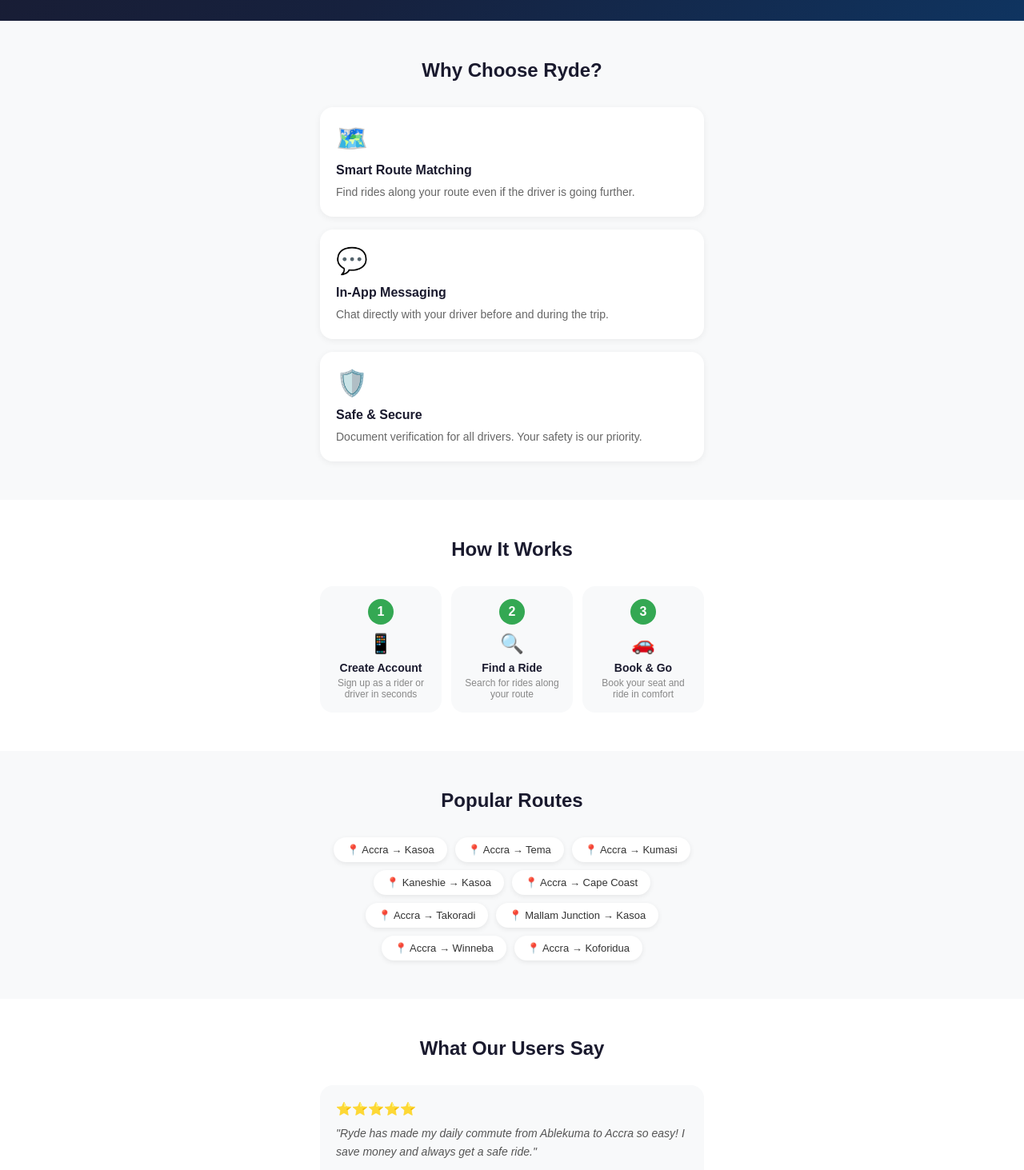
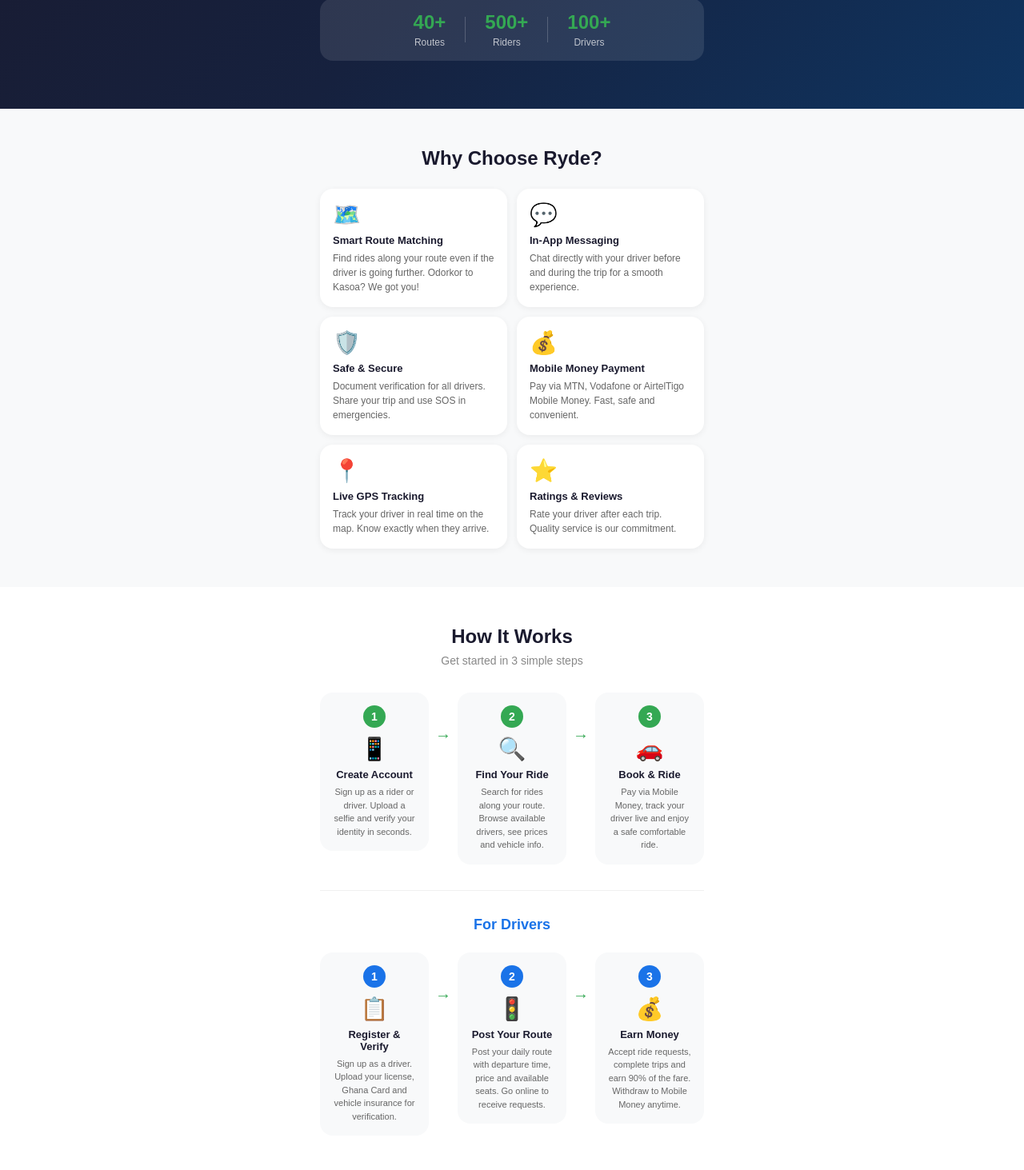
Before and after one commit to homatekpor-hash/rideshare-frontend, a React (Create React App) app: page / in a window 1280 px wide. Shown: the part 456-1919 px from the top of the page at 80% size. Built offline with nearby package versions, Linux system fonts and the light colour scheme.

Commit message:
Improve home page with download section and better how it works

```diff
--- a/src/pages/Home.js
+++ b/src/pages/Home.js
@@ -53,6 +53,13 @@
             <button onClick={handleGetStarted} style={{...styles.heroRegisterBtn, border: 'none', cursor: 'pointer'}}>Get Started</button>
             <Link to="/login" style={styles.heroLoginBtn}>Login</Link>
           </div>
+          <div style={styles.heroStats}>
+            <div style={styles.heroStat}><p style={styles.heroStatNum}>40+</p><p style={styles.heroStatLbl}>Routes</p></div>
+            <div style={styles.heroStatDiv} />
+            <div style={styles.heroStat}><p style={styles.heroStatNum}>500+</p><p style={styles.heroStatLbl}>Riders</p></div>
+            <div style={styles.heroStatDiv} />
+            <div style={styles.heroStat}><p style={styles.heroStatNum}>100+</p><p style={styles.heroStatLbl}>Drivers</p></div>
+          </div>
         </div>
       </div>
 
@@ -61,9 +68,12 @@
         <h2 style={styles.featuresTitle}>Why Choose Ryde?</h2>
         <div style={styles.featureGrid}>
           {[
-            { icon: '🗺️', title: 'Smart Route Matching', desc: 'Find rides along your route even if the driver is going further.' },
-            { icon: '💬', title: 'In-App Messaging', desc: 'Chat directly with your driver before and during the trip.' },
-            { icon: '🛡️', title: 'Safe & Secure', desc: 'Document verification for all drivers. Your safety is our priority.' },
+            { icon: '🗺️', title: 'Smart Route Matching', desc: 'Find rides along your route even if the driver is going further. Odorkor to Kasoa? We got you!' },
+            { icon: '💬', title: 'In-App Messaging', desc: 'Chat directly with your driver before and during the trip for a smooth experience.' },
+            { icon: '🛡️', title: 'Safe & Secure', desc: 'Document verification for all drivers. Share your trip and use SOS in emergencies.' },
+            { icon: '💰', title: 'Mobile Money Payment', desc: 'Pay via MTN, Vodafone or AirtelTigo Mobile Money. Fast, safe and convenient.' },
+            { icon: '📍', title: 'Live GPS Tracking', desc: 'Track your driver in real time on the map. Know exactly when they arrive.' },
+            { icon: '⭐', title: 'Ratings & Reviews', desc: 'Rate your driver after each trip. Quality service is our commitment.' },
           ].map((f, i) => (
             <div key={i} style={styles.featureCard}>
               <p style={styles.featureIcon}>{f.icon}</p>
@@ -77,19 +87,55 @@
       {/* How it works */}
       <div style={styles.howSection}>
         <h2 style={styles.featuresTitle}>How It Works</h2>
-        <div style={styles.stepsRow}>
-          {[
-            { icon: '📱', step: '1', title: 'Create Account', desc: 'Sign up as a rider or driver in seconds' },
-            { icon: '🔍', step: '2', title: 'Find a Ride', desc: 'Search for rides along your route' },
-            { icon: '🚗', step: '3', title: 'Book & Go', desc: 'Book your seat and ride in comfort' },
-          ].map((s, i) => (
-            <div key={i} style={styles.stepCard}>
-              <div style={styles.stepNum}>{s.step}</div>
-              <p style={styles.stepIcon}>{s.icon}</p>
-              <p style={styles.stepTitle}>{s.title}</p>
-              <p style={styles.stepDesc}>{s.desc}</p>
-            </div>
-          ))}
+        <p style={styles.howSubtitle}>Get started in 3 simple steps</p>
+
+        <div style={styles.howGrid}>
+          <div style={styles.howCard}>
+            <div style={styles.howNum}>1</div>
+            <div style={styles.howIcon}>📱</div>
+            <h3 style={styles.howTitle}>Create Account</h3>
+            <p style={styles.howDesc}>Sign up as a rider or driver. Upload a selfie and verify your identity in seconds.</p>
+          </div>
+          <div style={styles.howArrow}>→</div>
+          <div style={styles.howCard}>
+            <div style={styles.howNum}>2</div>
+            <div style={styles.howIcon}>🔍</div>
+            <h3 style={styles.howTitle}>Find Your Ride</h3>
+            <p style={styles.howDesc}>Search for rides along your route. Browse available drivers, see prices and vehicle info.</p>
+          </div>
+          <div style={styles.howArrow}>→</div>
+          <div style={styles.howCard}>
+            <div style={styles.howNum}>3</div>
+            <div style={styles.howIcon}>🚗</div>
+            <h3 style={styles.howTitle}>Book & Ride</h3>
+            <p style={styles.howDesc}>Pay via Mobile Money, track your driver live and enjoy a safe comfortable ride.</p>
+          </div>
+        </div>
+
+        <div style={styles.howDivider} />
+
+        <h3 style={styles.howDriverTitle}>For Drivers</h3>
+        <div style={styles.howGrid}>
+          <div style={styles.howCard}>
+            <div style={{...styles.howNum, backgroundColor: '#1a73e8'}}>1</div>
+            <div style={styles.howIcon}>📋</div>
+            <h3 style={styles.howTitle}>Register & Verify</h3>
+            <p style={styles.howDesc}>Sign up as a driver. Upload your license, Ghana Card and vehicle insurance for verification.</p>
+          </div>
+          <div style={styles.howArrow}>→</div>
+          <div style={styles.howCard}>
+            <div style={{...styles.howNum, backgroundColor: '#1a73e8'}}>2</div>
+            <div style={styles.howIcon}>🚦</div>
+            <h3 style={styles.howTitle}>Post Your Route</h3>
+            <p style={styles.howDesc}>Post your daily route with departure time, price and available seats. Go online to receive requests.</p>
+          </div>
+          <div style={styles.howArrow}>→</div>
+          <div style={styles.howCard}>
+            <div style={{...styles.howNum, backgroundColor: '#1a73e8'}}>3</div>
+            <div style={styles.howIcon}>💰</div>
+            <h3 style={styles.howTitle}>Earn Money</h3>
+            <p style={styles.howDesc}>Accept ride requests, complete trips and earn 90% of the fare. Withdraw to Mobile Money anytime.</p>
+          </div>
         </div>
       </div>
 
@@ -100,10 +146,34 @@
           {[
             'Accra → Kasoa', 'Accra → Tema', 'Accra → Kumasi',
             'Kaneshie → Kasoa', 'Accra → Cape Coast', 'Accra → Takoradi',
-            'Mallam Junction → Kasoa', 'Accra → Winneba', 'Accra → Koforidua',
+            'Mallam Junction → Kasoa', 'Accra → Winneba', 'Manhean → Accra',
+            'Ablekuma → Kasoa', 'Lapaz → Accra', 'Accra → Koforidua',
           ].map((route, i) => (
             <div key={i} style={styles.routeTag}>📍 {route}</div>
           ))}
+        </div>
+      </div>
+
+      {/* App Download */}
+      <div style={styles.downloadSection}>
+        <div style={styles.downloadContent}>
+          <img src="/logo.png" alt="Ryde" style={styles.downloadLogo} />
+          <h2 style={styles.downloadTitle}>Get Ryde on Your Phone</h2>
+          <p style={styles.downloadSubtitle}>Install our app directly from your browser. No app store needed!</p>
+          <div style={styles.downloadSteps}>
+            {[
+              { icon: '🌐', text: 'Open rideshare-frontend-blush.vercel.app in Chrome' },
+              { icon: '⋮', text: 'Tap the menu button (3 dots) in your browser' },
+              { icon: '📲', text: 'Select "Add to Home Screen"' },
+              { icon: '✅', text: 'Ryde is now installed on your phone!' },
+            ].map((step, i) => (
+              <div key={i} style={styles.downloadStep}>
+                <span style={styles.downloadStepIcon}>{step.icon}</span>
+                <p style={styles.downloadStepText}>{step.text}</p>
+              </div>
+            ))}
+          </div>
+          <button onClick={handleGetStarted} style={styles.downloadBtn}>Open Ryde App</button>
         </div>
       </div>
 
@@ -188,26 +258,45 @@
   heroLogo: { width: '80px', height: '80px', borderRadius: '50%', objectFit: 'cover', marginBottom: '20px', border: '3px solid #34a853' },
   heroTitle: { fontSize: '32px', fontWeight: 'bold', color: 'white', margin: '0 0 16px 0' },
   heroSubtitle: { fontSize: '16px', color: 'rgba(255,255,255,0.8)', margin: '0 0 32px 0', lineHeight: '1.6' },
-  heroBtns: { display: 'flex', gap: '12px', justifyContent: 'center', flexWrap: 'wrap' },
+  heroBtns: { display: 'flex', gap: '12px', justifyContent: 'center', flexWrap: 'wrap', marginBottom: '32px' },
   heroRegisterBtn: { backgroundColor: '#34a853', color: 'white', padding: '14px 32px', borderRadius: '12px', fontSize: '16px', fontWeight: 'bold', textDecoration: 'none' },
   heroLoginBtn: { backgroundColor: 'rgba(255,255,255,0.1)', color: 'white', padding: '14px 32px', borderRadius: '12px', fontSize: '16px', textDecoration: 'none', border: '1px solid rgba(255,255,255,0.3)' },
+  heroStats: { display: 'flex', justifyContent: 'center', alignItems: 'center', gap: '24px', backgroundColor: 'rgba(255,255,255,0.1)', borderRadius: '16px', padding: '16px' },
+  heroStat: { textAlign: 'center' },
+  heroStatNum: { fontSize: '24px', fontWeight: 'bold', color: '#34a853', margin: '0 0 4px 0' },
+  heroStatLbl: { fontSize: '12px', color: 'rgba(255,255,255,0.7)', margin: 0 },
+  heroStatDiv: { width: '1px', height: '32px', backgroundColor: 'rgba(255,255,255,0.2)' },
   features: { padding: '48px 24px', backgroundColor: '#f8f9fa' },
-  featuresTitle: { fontSize: '24px', fontWeight: 'bold', color: '#1a1a2e', textAlign: 'center', margin: '0 0 32px 0' },
-  featureGrid: { display: 'flex', flexDirection: 'column', gap: '16px', maxWidth: '480px', margin: '0 auto' },
-  featureCard: { backgroundColor: 'white', borderRadius: '16px', padding: '20px', boxShadow: '0 2px 8px rgba(0,0,0,0.06)' },
-  featureIcon: { fontSize: '32px', margin: '0 0 12px 0' },
-  featureTitle: { fontSize: '16px', fontWeight: 'bold', color: '#1a1a2e', margin: '0 0 8px 0' },
-  featureDesc: { fontSize: '14px', color: '#666', margin: 0, lineHeight: '1.5' },
+  featuresTitle: { fontSize: '24px', fontWeight: 'bold', color: '#1a1a2e', textAlign: 'center', margin: '0 0 8px 0' },
+  featureGrid: { display: 'grid', gridTemplateColumns: '1fr 1fr', gap: '12px', maxWidth: '480px', margin: '24px auto 0' },
+  featureCard: { backgroundColor: 'white', borderRadius: '16px', padding: '16px', boxShadow: '0 2px 8px rgba(0,0,0,0.06)' },
+  featureIcon: { fontSize: '28px', margin: '0 0 8px 0' },
+  featureTitle: { fontSize: '13px', fontWeight: 'bold', color: '#1a1a2e', margin: '0 0 6px 0' },
+  featureDesc: { fontSize: '12px', color: '#666', margin: 0, lineHeight: '1.5' },
   howSection: { padding: '48px 24px', backgroundColor: 'white' },
-  stepsRow: { display: 'flex', gap: '12px', justifyContent: 'center', maxWidth: '480px', margin: '0 auto', flexWrap: 'wrap' },
-  stepCard: { flex: 1, minWidth: '120px', textAlign: 'center', padding: '16px', backgroundColor: '#f8f9fa', borderRadius: '16px' },
-  stepNum: { width: '32px', height: '32px', borderRadius: '50%', backgroundColor: '#34a853', color: 'white', fontWeight: 'bold', fontSize: '16px', display: 'flex', alignItems: 'center', justifyContent: 'center', margin: '0 auto 10px' },
-  stepIcon: { fontSize: '24px', margin: '0 0 8px 0' },
-  stepTitle: { fontSize: '14px', fontWeight: 'bold', color: '#1a1a2e', margin: '0 0 4px 0' },
-  stepDesc: { fontSize: '12px', color: '#888', margin: 0 },
+  howSubtitle: { fontSize: '14px', color: '#888', textAlign: 'center', margin: '0 0 32px 0' },
+  howGrid: { display: 'flex', alignItems: 'flex-start', gap: '8px', maxWidth: '480px', margin: '0 auto', justifyContent: 'center' },
+  howCard: { flex: 1, textAlign: 'center', padding: '16px', backgroundColor: '#f8f9fa', borderRadius: '16px' },
+  howNum: { width: '28px', height: '28px', borderRadius: '50%', backgroundColor: '#34a853', color: 'white', fontWeight: 'bold', fontSize: '14px', display: 'flex', alignItems: 'center', justifyContent: 'center', margin: '0 auto 10px' },
+  howIcon: { fontSize: '28px', margin: '0 0 8px 0' },
+  howTitle: { fontSize: '13px', fontWeight: 'bold', color: '#1a1a2e', margin: '0 0 6px 0' },
+  howDesc: { fontSize: '11px', color: '#666', margin: 0, lineHeight: '1.5' },
+  howArrow: { fontSize: '20px', color: '#34a853', marginTop: '40px', flexShrink: 0 },
+  howDivider: { height: '1px', backgroundColor: '#f0f0f0', margin: '32px auto', maxWidth: '480px' },
+  howDriverTitle: { fontSize: '18px', fontWeight: 'bold', color: '#1a73e8', textAlign: 'center', margin: '0 0 24px 0' },
   routesSection: { padding: '48px 24px', backgroundColor: '#f8f9fa' },
-  routesList: { display: 'flex', flexWrap: 'wrap', gap: '10px', justifyContent: 'center', maxWidth: '480px', margin: '0 auto' },
+  routesList: { display: 'flex', flexWrap: 'wrap', gap: '10px', justifyContent: 'center', maxWidth: '480px', margin: '24px auto 0' },
   routeTag: { backgroundColor: 'white', padding: '8px 16px', borderRadius: '20px', fontSize: '13px', color: '#333', boxShadow: '0 2px 6px rgba(0,0,0,0.08)', fontWeight: '500' },
+  downloadSection: { padding: '48px 24px', background: 'linear-gradient(135deg, #1a73e8, #0f3460)', textAlign: 'center' },
+  downloadContent: { maxWidth: '480px', margin: '0 auto' },
+  downloadLogo: { width: '60px', height: '60px', borderRadius: '50%', objectFit: 'cover', marginBottom: '16px', border: '3px solid white' },
+  downloadTitle: { fontSize: '24px', fontWeight: 'bold', color: 'white', margin: '0 0 8px 0' },
+  downloadSubtitle: { fontSize: '14px', color: 'rgba(255,255,255,0.8)', margin: '0 0 24px 0' },
+  downloadSteps: { backgroundColor: 'rgba(255,255,255,0.1)', borderRadius: '16px', padding: '20px', marginBottom: '24px', textAlign: 'left' },
+  downloadStep: { display: 'flex', alignItems: 'center', gap: '12px', marginBottom: '14px' },
+  downloadStepIcon: { fontSize: '20px', flexShrink: 0, width: '28px', textAlign: 'center' },
+  downloadStepText: { fontSize: '14px', color: 'white', margin: 0 },
+  downloadBtn: { backgroundColor: 'white', color: '#1a73e8', padding: '14px 32px', borderRadius: '12px', fontSize: '16px', fontWeight: 'bold', border: 'none', cursor: 'pointer', display: 'inline-block' },
   stories: { padding: '48px 24px', backgroundColor: 'white' },
   storiesTitle: { fontSize: '24px', fontWeight: 'bold', color: '#1a1a2e', textAlign: 'center', margin: '0 0 32px 0' },
   storiesGrid: { display: 'flex', flexDirection: 'column', gap: '16px', maxWidth: '480px', margin: '0 auto' },
```
